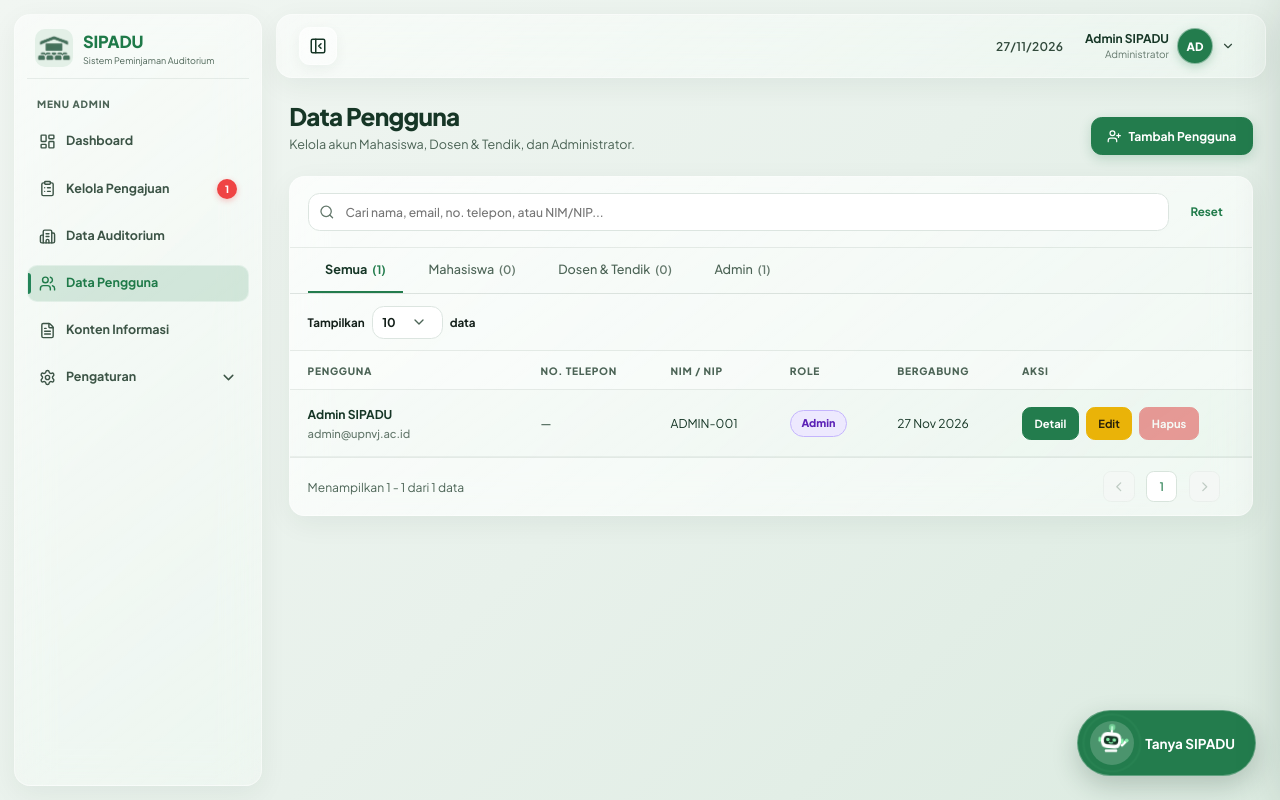
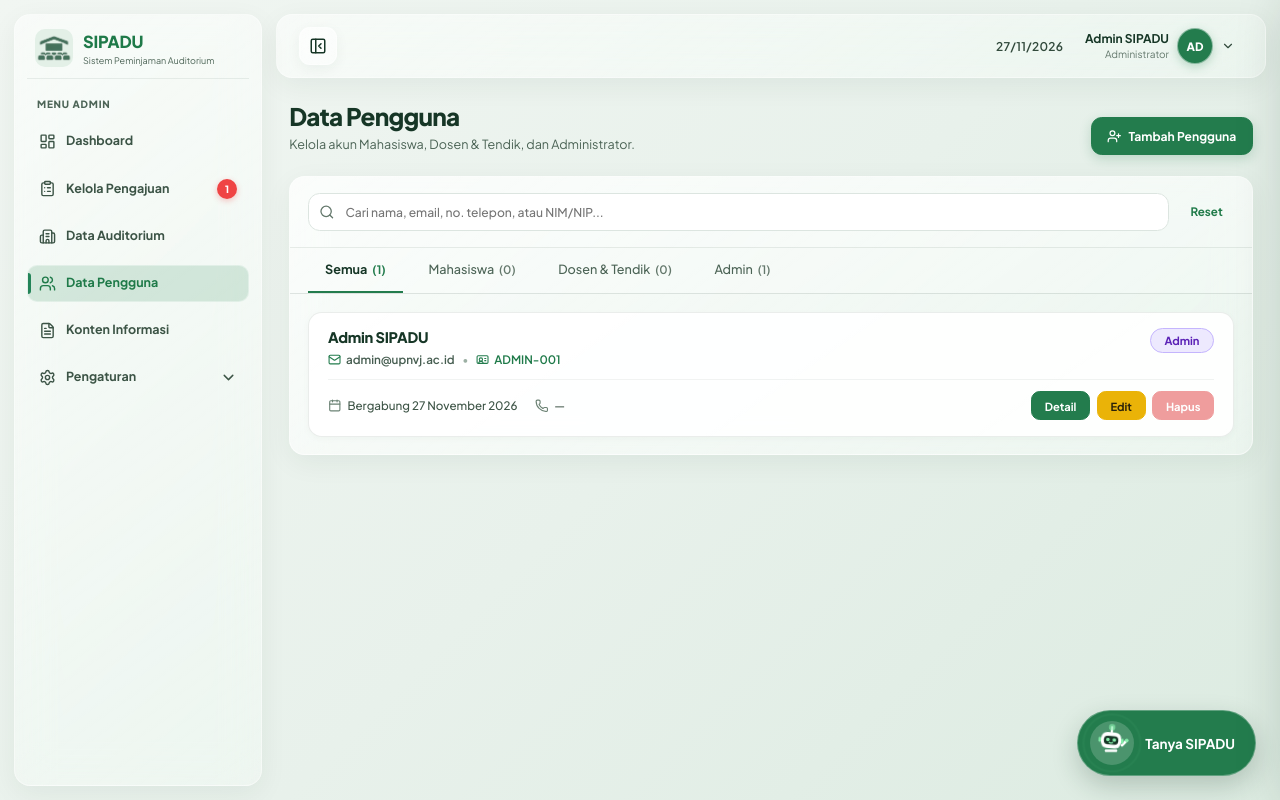
Before and after one commit to sekarpn/SIPADU, a Laravel app: page /admin/pengguna in a window 1280 px wide. Run offline with Laravel 12, Linux system fonts and the light colour scheme; a user stored in the database is signed in; data comes from the database, SQL or seed files in the repository; tables that the repository leaves empty hold one stand-in row (values such as "Sample post").

Commit message:
Fix tabel

```diff
--- a/resources/views/admin/users.blade.php
+++ b/resources/views/admin/users.blade.php
@@ -182,7 +182,7 @@
     border: 1px solid rgba(248, 113, 113, .35);
 }
 
-/* MAIN TABLE CARD */
+/* MAIN GLASS CONTAINER */
 .user-page .up-card {
     background: var(--up-glass-bg);
     backdrop-filter: blur(18px) saturate(150%);
@@ -359,100 +359,112 @@
     font-weight: 700;
 }
 
-/* GLASS TABLE STYLING */
-.user-page .up-table-wrap {
-    overflow-x: auto;
-    -webkit-overflow-scrolling: touch;
+/* DAFTAR KARTU PENGGUNA (GAYA PROTOTYPE CARD) */
+.user-page .user-feed-list {
+    display: flex;
+    flex-direction: column;
+    gap: 12px;
+    padding: 18px;
 }
 
-.user-page table.user-table {
-    width: 100%;
-    border-collapse: collapse;
-    min-width: 860px;
-    font-size: 13px;
+.user-page .user-proto-card {
+    display: block;
+    padding: 16px 20px;
+    border-radius: 14px;
+    background: rgba(255, 255, 255, 0.92);
+    border: 1px solid rgba(22, 54, 38, 0.09);
+    box-shadow: 0 2px 8px rgba(22, 54, 38, 0.03);
+    color: #163626;
+    transition: background .18s ease, border-color .18s ease, transform .18s ease, box-shadow .18s ease;
 }
 
-.user-page table.user-table th {
-    padding: 13px 18px;
-    text-align: left;
-    background: rgba(255, 255, 255, .36);
-    border-bottom: 1px solid var(--up-line);
-    font-size: 10.5px;
-    font-weight: 800;
-    letter-spacing: .07em;
-    text-transform: uppercase;
-    color: var(--up-muted);
-    white-space: nowrap;
+.user-page .user-proto-card:hover {
+    background: #ffffff;
+    border-color: rgba(35, 124, 77, 0.34);
+    transform: translateY(-2px);
+    box-shadow: 0 8px 20px rgba(22, 54, 38, 0.07);
 }
 
-.user-page table.user-table td {
-    padding: 15px 18px;
-    border-bottom: 1px solid rgba(22, 54, 38, .06);
-    vertical-align: middle;
-    font-size: 12.5px;
-    line-height: 1.5;
-    color: var(--up-ink);
-    background: transparent;
-    transition: background .18s ease;
+.user-page .user-proto-top {
+    display: flex;
+    align-items: flex-start;
+    justify-content: space-between;
+    gap: 14px;
+    margin-bottom: 12px;
 }
 
-.user-page table.user-table tbody tr:hover td {
-    background: rgba(255, 255, 255, .42);
+.user-page .user-proto-heading {
+    min-width: 0;
 }
 
-.user-page table.user-table tbody tr:last-child td {
-    border-bottom: 0;
+.user-page .user-proto-title {
+    margin: 0;
+    font-size: 15px;
+    font-weight: 800;
+    color: #163626;
+    line-height: 1.35;
+    letter-spacing: -0.015em;
+    transition: color .15s ease;
 }
 
-.user-page .up-primary {
-    font-weight: 700;
-    color: var(--up-ink);
-    display: block;
+.user-page .user-proto-card:hover .user-proto-title {
+    color: #1f7a49;
 }
 
-.user-page .up-sub {
-    display: block;
-    color: var(--up-subtle);
-    font-size: 11.5px;
-    font-weight: 500;
-    margin-top: 2px;
+.user-page .user-proto-sub {
+    margin: 5px 0 0;
+    font-size: 12px;
+    color: #5c7265;
+    display: flex;
+    align-items: center;
+    flex-wrap: wrap;
+    gap: 8px;
 }
 
-.user-actions {
-    display: flex;
+.user-page .user-sub-item {
+    display: inline-flex;
     align-items: center;
-    gap: 7px;
+    gap: 5px;
+    font-weight: 600;
+    color: #465d50;
 }
 
-.user-actions form {
-    margin: 0;
+.user-page .user-sub-item.is-green {
+    color: #1f7a49;
 }
 
-.user-actions .up-btn {
-    padding: 7px 12px;
-    font-size: 11.5px;
-    border-radius: 9px;
+.user-page .user-sub-item svg {
+    width: 13.5px;
+    height: 13.5px;
+    color: #237c4d;
+    flex-shrink: 0;
 }
 
-/* ROLE PILLS */
+.user-page .user-sub-dot {
+    color: #9cb0a4;
+}
+
+/* ROLE PILLS DI KANAN ATAS */
 .role-pill {
     display: inline-flex;
     align-items: center;
-    gap: 6px;
+    justify-content: center;
     border-radius: 999px;
-    padding: 5px 11px;
-    font-size: 11px;
-    font-weight: 800;
-    background: #bbf7d0;
-    color: #065f46;
-    border: 1px solid #34d399;
+    padding: 5px 14px;
+    font-size: 11.5px;
+    font-weight: 700;
+    background: #dcfce7;
+    color: #166534;
+    border: 1px solid rgba(22, 163, 74, 0.25);
     white-space: nowrap;
+    flex-shrink: 0;
+    line-height: 1.2;
 }
 
 .role-pill.mahasiswa {
-    background: #bbf7d0;
-    color: #065f46;
-    border: 1px solid #34d399;
+    background: #dcfce7;
+    color: #166534;
+    border: 1px solid rgba(22, 163, 74, 0.25);
 }
 
 .role-pill.admin {
@@ -467,11 +479,64 @@
     border: 1px solid #93c5fd;
 }
 
+/* BARIS BAWAH KARTU: META & TOMBOL AKSI */
+.user-page .user-proto-bottom {
+    display: flex;
+    align-items: center;
+    justify-content: space-between;
+    flex-wrap: wrap;
+    gap: 12px;
+    padding-top: 11px;
+    border-top: 1px solid rgba(22, 54, 38, 0.06);
+}
+
+.user-page .user-meta-group {
+    display: flex;
+    align-items: center;
+    flex-wrap: wrap;
+    gap: 18px;
+}
+
+.user-page .user-meta-item {
+    display: inline-flex;
+    align-items: center;
+    gap: 6px;
+    font-size: 12px;
+    font-weight: 500;
+    color: #3d5446;
+}
+
+.user-page .user-meta-item svg {
+    width: 14px;
+    height: 14px;
+    color: #6b8274;
+    flex-shrink: 0;
+}
+
+.user-actions {
+    display: flex;
+    align-items: center;
+    gap: 7px;
+}
+
+.user-actions form {
+    margin: 0;
+}
+
+.user-actions .up-btn {
+    padding: 7px 13px;
+    font-size: 11.5px;
+    border-radius: 9px;
+}
+
 .user-page .up-empty {
     padding: 46px 20px;
     text-align: center;
     color: var(--up-muted);
     font-size: 13px;
+    background: rgba(255, 255, 255, 0.55);
+    border: 1px dashed rgba(22, 54, 38, 0.16);
+    border-radius: 14px;
 }
 
 .user-page .up-empty-icon {
@@ -483,12 +548,6 @@
     place-items: center;
     background: rgba(33, 128, 77, .12);
     color: var(--up-green);
-}
-
-.user-page .up-pagination {
-    padding: 14px 18px;
-    border-top: 1px solid var(--up-line);
-    background: rgba(255, 255, 255, .25);
 }
 
 /* DRAWER TAMBAH PENGGUNA (ISOLATED FIXED LAYER) */
@@ -714,6 +773,8 @@ body.user-drawer-open {
     .user-page .up-toolbar { padding: 12px; }
     .user-page .up-tabs { padding: 0 12px; }
     .user-page .up-tab { padding: 12px 14px; font-size: 12.5px; }
+    .user-page .user-feed-list { padding: 12px; }
+    .user-page .user-proto-bottom { flex-direction: column; align-items: flex-start; }
     .sipadu-user-panel { width: 100vw; }
     .sipadu-user-panel-header { padding: 16px 18px; }
     .sipadu-user-panel-body { padding: 18px; }
@@ -788,23 +849,21 @@ body.user-drawer-open {
             </button>
         </div>
 
-        {{-- TABEL DATA PENGGUNA --}}
-        <div class="up-table-wrap">
-            <table class="user-table" id="usersDataTable">
-                <thead>
-                    <tr>
-                        <th>Pengguna</th>
-                        <th>No. Telepon</th>
-                        <th>NIM / NIP</th>
-                        <th>Role</th>
-                        <th>Bergabung</th>
-                        <th>Aksi</th>
-                    </tr>
-                </thead>
-                <tbody id="usersTableBody">
+        {{-- DAFTAR KARTU DATA PENGGUNA --}}
+        <div class="user-feed-list" id="usersListContainer">
             @if($users->count() > 0)
                 @foreach($users as $u)
                     @php
+                        $roleLower = strtolower($u->role);
+                        $roleLabel = match($roleLower) {
+                            'mahasiswa' => 'Mahasiswa',
+                            'pegawai'   => 'Dosen & Tendik',
+                            'admin'     => 'Admin',
+                            default     => ucfirst($u->role),
+                        };
+                        $joinedDate = $u->created_at
+                            ? \Carbon\Carbon::parse($u->created_at)->locale('id')->translatedFormat('d F Y')
+                            : '-';
                         $searchIndex = strtolower(trim(
                             ($u->name ?? '') . ' ' .
                             ($u->email ?? '') . ' ' .
@@ -812,39 +871,64 @@ body.user-drawer-open {
                             ($u->nim_nip ?? '') . ' ' .
                             ($u->role ?? '')
                         ));
+                        $isSelf = (string) $u->getAuthIdentifier() === (string) auth()->id();
                     @endphp
-                            <tr class="user-data-row" data-role="{{ strtolower($u->role) }}" data-search="{{ $searchIndex }}">
-                                <td>
-                                    <span class="up-primary">{{ $u->name }}</span>
-                                    <span class="up-sub">{{ $u->email }}</span>
-                                </td>
-                                <td>{{ $u->phone ?: '—' }}</td>
-                                <td>{{ $u->nim_nip ?: '—' }}</td>
-                                <td>
-                                    <span class="role-pill {{ strtolower($u->role) }}">
-                                        {{ ucfirst($u->role) }}
+
+                    <div class="user-proto-card user-data-row"
+                         data-role="{{ $roleLower }}"
+                         data-search="{{ $searchIndex }}">
+
+                        {{-- BARIS ATAS: NAMA, EMAIL/NIM, & PILL ROLE --}}
+                        <div class="user-proto-top">
+                            <div class="user-proto-heading">
+                                <h3 class="user-proto-title">{{ $u->name }}</h3>
+                                <div class="user-proto-sub">
+                                    <span class="user-sub-item">
+                                        <i data-lucide="mail"></i>
+                                        {{ $u->email }}
                                     </span>
-                                </td>
-                                <td>{{ optional($u->created_at)->format('d M Y') }}</td>
-                                <td>
+                                    <span class="user-sub-dot">•</span>
+                                    <span class="user-sub-item is-green">
+                                        <i data-lucide="id-card"></i>
+                                        {{ $u->nim_nip ?: 'Tanpa NIM/NIP' }}
+                                    </span>
+                                </div>
+                            </div>
+
+                            <span class="role-pill {{ $roleLower }}">
+                                {{ $roleLabel }}
+                            </span>
+                        </div>
+
+                        {{-- BARIS BAWAH: TANGGAL BERGABUNG, NO. TELEPON, & TOMBOL AKSI --}}
+                        <div class="user-proto-bottom">
+                            <div class="user-meta-group">
+                                <div class="user-meta-item">
+                                    <i data-lucide="calendar"></i>
+                                    <span>Bergabung {{ $joinedDate }}</span>
+                                </div>
+                                <div class="user-meta-item">
+                                    <i data-lucide="phone"></i>
+                                    <span>{{ $u->phone ?: '—' }}</span>
+                                </div>
+                            </div>
+
                             <div class="user-actions">
                                 <a class="up-btn detail" href="{{ route('admin.users.show', $u) }}">Detail</a>
                                 <a class="up-btn edit" href="{{ route('admin.users.edit', $u) }}">Edit</a>
                                 <form method="POST" action="{{ route('admin.users.delete', $u) }}" onsubmit="return confirm('Yakin ingin menghapus pengguna ini?')">
                                     @csrf
                                     @method('DELETE')
-                                            <button class="up-btn danger" type="submit" {{ (string)$u->getAuthIdentifier() === (string)auth()->id() ? 'disabled' : '' }}>
+                                    <button class="up-btn danger" type="submit" {{ $isSelf ? 'disabled' : '' }}>
                                         Hapus
                                     </button>
                                 </form>
                             </div>
-                                </td>
-                            </tr>
+                        </div>
+                    </div>
                 @endforeach
 
-                        <tr id="userFilterEmptyRow" style="display: none;">
-                            <td colspan="6">
-                                <div class="up-empty">
+                <div class="up-empty" id="userFilterEmptyRow" style="display: none;">
                     <div class="up-empty-icon">
                         <i data-lucide="users"></i>
                     </div>
@@ -853,11 +937,7 @@ body.user-drawer-open {
                         Coba ubah kata kunci pencarian atau pilih tab role lainnya.
                     </div>
                 </div>
-                            </td>
-                        </tr>
             @else
-                        <tr>
-                            <td colspan="6">
                 <div class="up-empty">
                     <div class="up-empty-icon">
                         <i data-lucide="users"></i>
@@ -867,17 +947,13 @@ body.user-drawer-open {
                         Klik tombol Tambah Pengguna untuk membuat akun baru.
                     </div>
                 </div>
-                            </td>
-                        </tr>
             @endif
-                </tbody>
-            </table>
         </div>
 
     </section>
 </div>
 
-{{-- OVERLAY & DRAWER TAMBAH PENGGUNA (FIELD NIM/NIP DIHAPUS) --}}
+{{-- OVERLAY & DRAWER TAMBAH PENGGUNA --}}
 <div class="sipadu-user-overlay" id="addUserOverlay"></div>
 <aside class="sipadu-user-panel" id="addUserPanel" role="dialog" aria-modal="true" aria-labelledby="addUserDrawerTitle" data-has-errors="{{ $errors->any() ? '1' : '0' }}">
     <header class="sipadu-user-panel-header">
@@ -1006,6 +1082,27 @@ document.addEventListener('DOMContentLoaded', function () {
         openUserPanel();
     }
 
+    /* TOGGLE SHOW / HIDE PASSWORD */
+    document.querySelectorAll('[data-toggle-password]').forEach(function (btn) {
+        btn.addEventListener('click', function () {
+            const targetId = btn.getAttribute('data-toggle-password');
+            const input = document.getElementById(targetId);
+            if (!input) return;
+
+            const isPassword = input.type === 'password';
+            input.type = isPassword ? 'text' : 'password';
+            btn.setAttribute('aria-pressed', isPassword ? 'true' : 'false');
+            btn.setAttribute('aria-label', isPassword ? 'Sembunyikan password' : 'Tampilkan password');
+            btn.innerHTML = isPassword
+                ? '<i data-lucide="eye-off"></i>'
+                : '<i data-lucide="eye"></i>';
+
+            if (window.lucide) {
+                lucide.createIcons();
+            }
+        });
+    });
+
     /* SEARCH & TAB FILTER TIAP ROLE */
     const filterForm = document.getElementById('userFilterForm');
     const searchInput = document.getElementById('userSearchInput');
@@ -1015,7 +1112,6 @@ document.addEventListener('DOMContentLoaded', function () {
     const roleTabs = document.querySelectorAll('[data-role-tab]');
     const userRows = Array.from(document.querySelectorAll('.user-data-row'));
     const emptyFilterRow = document.getElementById('userFilterEmptyRow');
-    const usersTable = document.getElementById('usersDataTable');
 
     const countAllEl = document.getElementById('roleCountAll');
     const countMahasiswaEl = document.getElementById('roleCountMahasiswa');
@@ -1080,8 +1176,7 @@ document.addEventListener('DOMContentLoaded', function () {
             const matchesRole = activeRole === '' || rowRole === activeRole;
             const isVisible = matchesSearch && matchesRole;
 
-            row.dataset.filterHidden = isVisible ? '0' : '1';
-            row.style.display = isVisible ? '' : 'none';
+            row.style.display = isVisible ? 'block' : 'none';
             if (isVisible) visibleCount++;
         });
 
@@ -1091,35 +1186,24 @@ document.addEventListener('DOMContentLoaded', function () {
         if (countAdminEl) countAdminEl.textContent = matchedAdmin;
 
         if (emptyFilterRow) {
-            emptyFilterRow.style.display = (userRows.length > 0 && visibleCount === 0) ? '' : 'none';
-        }
-
-        if (usersTable && typeof usersTable.sipaduRefreshPagination === 'function') {
-            usersTable.sipaduRefreshPagination(true);
+            emptyFilterRow.style.display = (userRows.length > 0 && visibleCount === 0) ? 'block' : 'none';
         }
 
         syncUrlParams(query, activeRole);
     }
 
-    roleTabs.forEach(function (tab) {
-        tab.addEventListener('click', function () {
-            activeRole = (tab.dataset.roleTab || '').toLowerCase();
+    searchInput?.addEventListener('input', applyUserFilter);
+
+    filterForm?.addEventListener('submit', function (e) {
+        e.preventDefault();
         applyUserFilter();
     });
-    });
-
-    searchInput?.addEventListener('input', applyUserFilter);
 
     clearSearchBtn?.addEventListener('click', function () {
         if (!searchInput) return;
         searchInput.value = '';
+        applyUserFilter();
         searchInput.focus();
-        applyUserFilter();
-    });
-
-    filterForm?.addEventListener('submit', function (e) {
-        e.preventDefault();
-        applyUserFilter();
     });
 
     resetFilterBtn?.addEventListener('click', function (e) {
@@ -1129,41 +1213,18 @@ document.addEventListener('DOMContentLoaded', function () {
         applyUserFilter();
     });
 
+    roleTabs.forEach(function (tab) {
+        tab.addEventListener('click', function () {
+            activeRole = (tab.dataset.roleTab || '').toLowerCase();
+            applyUserFilter();
+        });
+    });
+
     applyUserFilter();
 
     if (window.lucide) {
-        window.lucide.createIcons();
+        lucide.createIcons();
     }
-
-    document.querySelectorAll('[data-toggle-password]').forEach(function (button) {
-        button.addEventListener('click', function () {
-            const input = document.getElementById(button.dataset.togglePassword);
-
-            if (!input) return;
-
-            const showing = input.type === 'password';
-
-            input.type = showing ? 'text' : 'password';
-
-            button.setAttribute(
-                'aria-label',
-                showing ? 'Sembunyikan password' : 'Tampilkan password'
-            );
-
-            button.setAttribute(
-                'aria-pressed',
-                showing ? 'true' : 'false'
-            );
-
-            button.innerHTML = showing
-                ? '<i data-lucide="eye-off"></i>'
-                : '<i data-lucide="eye"></i>';
-
-            if (window.lucide) {
-                window.lucide.createIcons();
-            }
-        });
-    });
 });
 </script>
 @endsection
```
Lines whose indentation alone changed are shown as unchanged.
